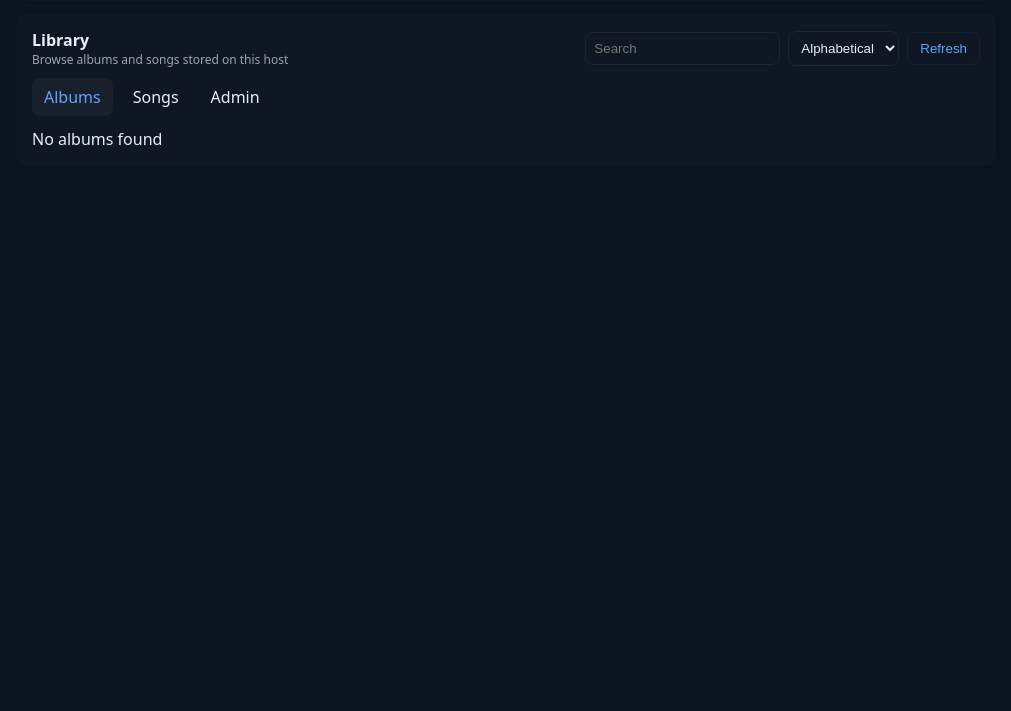
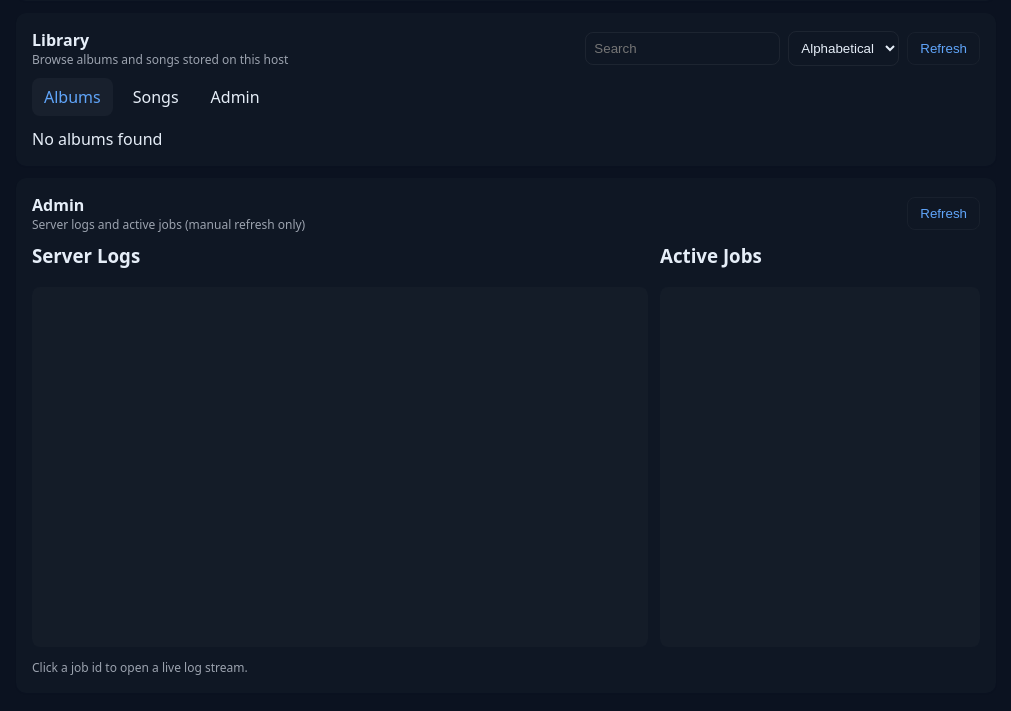
Before and after one commit to tomothy13/MusicConvert, a FastAPI app: page / in a window 1280 px wide. Shown: the part 455-1166 px from the top of the page, without its empty margins (134-1145 px from the left). Before the commit the page ends 600 px from the top, so only its background shows below. Run offline with FastAPI, Linux system fonts and the light colour scheme; data that the repository does not hold is empty.

Commit message:
UI change

```diff
--- a/templates/index.html
+++ b/templates/index.html
@@ -88,20 +88,31 @@
       <div id="gridArea">
         <div id="albumsView" class="list"></div>
         <div id="songsView" class="list" style="display:none"></div>
-      <div id="adminView" style="display:none;padding:12px;background:transparent;border-radius:8px;color:inherit">
-          <div style="display:flex;gap:12px;align-items:flex-start">
+      </div>
+    </div>
+
+    <!-- Admin card separated to avoid auto-refresh scrolling issues -->
+    <div class="card">
+      <div style="display:flex;justify-content:space-between;align-items:center">
+        <div style="display:flex;flex-direction:column">
+          <strong>Admin</strong>
+          <div class="small">Server logs and active jobs (manual refresh only)</div>
+        </div>
+        <div style="display:flex;gap:8px;align-items:center">
+          <button id="adminRefresh" class="ghost">Refresh</button>
+        </div>
+      </div>
+      <div style="margin-top:10px;display:flex;gap:12px;align-items:flex-start">
         <div style="flex:1">
           <h3 style="margin-top:0">Server Logs</h3>
-              <div id="adminLogs" style="background:rgba(255,255,255,0.02);padding:8px;border-radius:8px;height:240px;overflow:auto;color:inherit;font-family:monospace;font-size:13px"></div>
+          <div id="adminLogs" style="background:rgba(255,255,255,0.02);padding:8px;border-radius:8px;height:360px;overflow:auto;color:inherit;font-family:monospace;font-size:13px"></div>
         </div>
         <div style="width:320px">
           <h3 style="margin-top:0">Active Jobs</h3>
-              <div id="adminJobs" style="background:rgba(255,255,255,0.02);padding:8px;border-radius:8px;height:240px;overflow:auto;color:inherit;font-family:monospace;font-size:13px"></div>
+          <div id="adminJobs" style="background:rgba(255,255,255,0.02);padding:8px;border-radius:8px;height:360px;overflow:auto;color:inherit;font-family:monospace;font-size:13px"></div>
         </div>
       </div>
-          <div style="margin-top:8px"><small class="small">Click a job id to open a live log stream (admin view uses job WebSocket endpoints).</small></div>
-        </div>
-      </div>
+      <div style="margin-top:8px"><small class="small">Click a job id to open a live log stream.</small></div>
     </div>
   </div>
 
@@ -150,7 +161,6 @@ convertBtn.addEventListener('click', async ()=>{
   jobRunning = true;
   status.textContent = '';
   downloadLink.innerHTML='';
-  const ws = new WebSocket(location.origin.replace(/^http/, 'ws') + '/ws/' + jid);
   let wsRetries = 0;
   function connectWS(){
     const ws = new WebSocket(location.origin.replace(/^http/, 'ws') + '/ws/' + jid);
@@ -161,8 +171,9 @@ convertBtn.addEventListener('click', async ()=>{
       if(txt === 'ZIP_CREATED') { status.textContent += 'ZIP created\n'; }
       else if(txt.startsWith('ZIP_READY:')){
         const name = txt.split(':',2)[1];
-        downloadLink.innerHTML = `<a href="/download/${jid}">Download ${name}</a>`;
-      } else if(txt === '__DONE__'){ status.textContent += 'Job complete\n'; ws.close(); }
+        // Create a proper download action (handled below) and show link
+        downloadLink.innerHTML = `<a href="/download/${jid}" data-dl="album" data-id="${jid}" class="dl small">Download ${name}</a>`;
+      } else if(txt === '__DONE__'){ status.textContent += 'Job complete\n'; try{ ws.close(); }catch(e){} }
       else {
         // prettify common yt-dlp messages
         if(txt.startsWith('downloading:')){
@@ -185,15 +196,23 @@ convertBtn.addEventListener('click', async ()=>{
     ws.onclose = ()=>{ jobRunning=false; fetchAlbums(); fetchSongs(); };
   }
   connectWS();
-  ws.addEventListener('close', ()=>{ jobRunning=false; fetchAlbums(); fetchSongs(); });
 });
 
 // status is shown below the convert controls and updates with job progress
 
 // Tabs + refresh
 const tabs = document.querySelectorAll('.tab');
-let adminPoll = null;
-tabs.forEach(t=> t.addEventListener('click', (ev)=>{ document.querySelectorAll('.tab').forEach(x=>x.classList.remove('active')); t.classList.add('active'); const tab=t.getAttribute('data-tab'); document.getElementById('albumsView').style.display = tab==='albums'?'grid':'none'; document.getElementById('songsView').style.display = tab==='songs'?'grid':'none'; document.getElementById('adminView').style.display = tab==='admin'?'block':'none'; if(tab==='admin'){ fetchAdmin(); if(adminPoll) clearInterval(adminPoll); adminPoll = setInterval(fetchAdmin, 3000); } else { if(adminPoll) { clearInterval(adminPoll); adminPoll = null; } } }));
+tabs.forEach(t=> t.addEventListener('click', (ev)=>{
+  document.querySelectorAll('.tab').forEach(x=>x.classList.remove('active'));
+  t.classList.add('active');
+  const tab = t.getAttribute('data-tab');
+  document.getElementById('albumsView').style.display = tab==='albums' ? 'grid' : 'none';
+  document.getElementById('songsView').style.display = tab==='songs' ? 'grid' : 'none';
+  // admin tab now shows the separate admin card below; only fetch on activation (no auto-refresh)
+  if(tab === 'admin'){
+    fetchAdmin();
+  }
+}));
 
 async function fetchAlbums(){
   const el = document.getElementById('albumsView'); el.innerHTML='Loading...';
@@ -204,7 +223,7 @@ async function fetchAlbums(){
     let cover = document.createElement('img'); cover.className='cover'; cover.src='';
     if(a.songs && a.songs.length){ /* nothing */ }
     const meta = document.createElement('div'); meta.className='meta'; meta.innerHTML = `<h4>${a.name}</h4><p class="small">Album</p>`;
-    const actions = document.createElement('div'); actions.style.display='flex'; actions.style.gap='6px'; actions.innerHTML = `<a href="/download/album/${a.id}" class="small">Download</a>`;
+    const actions = document.createElement('div'); actions.style.display='flex'; actions.style.gap='6px'; actions.innerHTML = `<a href="/download/album/${a.id}" data-dl="album" data-id="${a.id}" class="dl small">Download</a>`;
     item.appendChild(cover); item.appendChild(meta); item.appendChild(actions);
     el.appendChild(item);
     // set album cover from album-cover endpoint
@@ -218,7 +237,7 @@ async function fetchSongs(){
     const item = document.createElement('div'); item.className='item';
     const cover = document.createElement('img'); cover.className='cover'; cover.src = '/api/cover/' + s.id;
     const meta = document.createElement('div'); meta.className='meta'; meta.innerHTML = `<h4>${s.title || s.filename}</h4><p class="small">${s.artist || ''} — ${s.album_name || ''}</p>`;
-    const actions = document.createElement('div'); actions.style.display='flex'; actions.style.gap='6px'; actions.innerHTML = `<a href="/download/song/${s.id}" class="small">Download</a>`;
+    const actions = document.createElement('div'); actions.style.display='flex'; actions.style.gap='6px'; actions.innerHTML = `<a href="/download/song/${s.id}" data-dl="song" data-id="${s.id}" class="dl small">Download</a>`;
     item.appendChild(cover); item.appendChild(meta); item.appendChild(actions);
     el.appendChild(item);
   }
@@ -261,18 +280,45 @@ function openJobStream(jobId){
 document.getElementById('refresh').addEventListener('click', ()=>{ fetchAlbums(); fetchSongs(); });
 window.addEventListener('load', ()=>{ fetchAlbums(); fetchSongs(); });
 
+// Admin manual refresh
+document.getElementById('adminRefresh').addEventListener('click', ()=>{ fetchAdmin(); });
+
+// Download handler: fetch the endpoint and force download when a zip/file is returned.
+document.addEventListener('click', async (ev)=>{
+  const a = ev.target.closest && ev.target.closest('a.dl');
+  if(!a) return;
+  ev.preventDefault();
+  const href = a.getAttribute('href');
+  try{
+    const r = await fetch(href);
+    const ct = r.headers.get('content-type') || '';
+    if(ct.includes('application/zip') || ct.includes('audio/') || ct.includes('application/octet-stream')){
+      const blob = await r.blob();
+      const url = URL.createObjectURL(blob);
+      const link = document.createElement('a');
+      link.href = url;
+      // try to infer filename from Content-Disposition or fallback to path
+      const disp = r.headers.get('content-disposition') || '';
+      let fname = a.textContent.trim() || 'download';
+      const m = /filename=\"?([^\";]+)\"?/.exec(disp);
+      if(m) fname = m[1];
+      link.download = fname;
+      document.body.appendChild(link);
+      link.click();
+      link.remove();
+      URL.revokeObjectURL(url);
+    } else {
+      // likely JSON with error/status - show message
+      const j = await r.json().catch(()=>null);
+      if(j && j.status) alert('Download unavailable: ' + j.status);
+      else alert('Download failed or returned unexpected content');
+    }
+  }catch(e){ alert('Download failed: ' + e); }
+});
+
 // Auto-refresh with limited repeats
-let autoRefreshCount = 0;
-const maxAutoRefresh = 5; // stop auto-refresh after this many times until manual/convert triggers
-const autoInterval = setInterval(()=>{
-  if(jobRunning) return;
-  if(autoRefreshCount >= maxAutoRefresh) return;
-  fetchAlbums(); fetchSongs(); autoRefreshCount++;
-}, 30000);
-function resetAutoRefresh(){ autoRefreshCount = 0; }
-// reset auto-refresh when user manually refreshes or runs convert
-document.getElementById('refresh').addEventListener('click', ()=>{ fetchAlbums(); fetchSongs(); resetAutoRefresh(); });
-// reset after convert finishes (ws close handler already calls fetchAlbums/fetchSongs)
+// Auto-refresh removed to avoid clobbering the admin log scroll position.
+// Manual refresh buttons are provided instead.
 </script>
 </body>
 </html>
```
Lines whose indentation alone changed are shown as unchanged.
